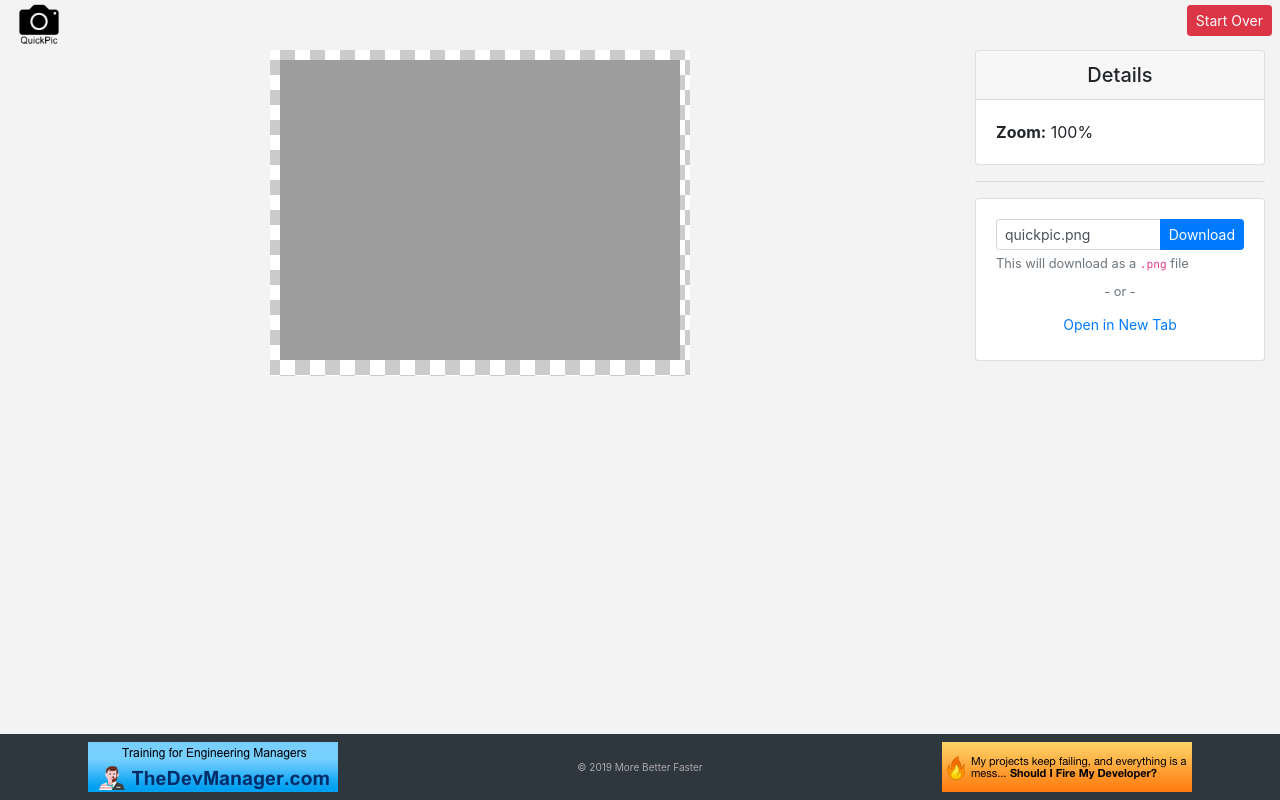
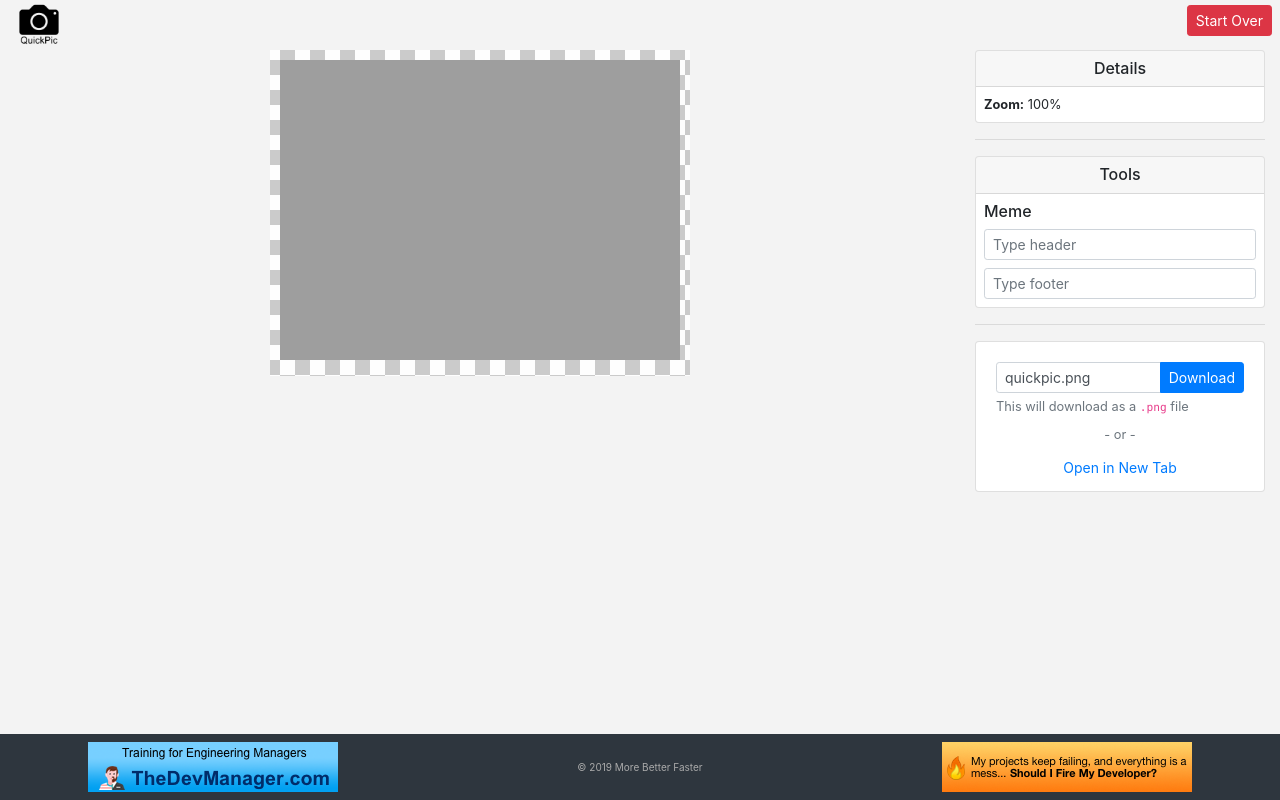
Before and after one commit to aaronsaray/quickpic.dev, a Vue app: page / in a window 1280 px wide. Both pictures are taken after typing "https://example.com" into the empty fields and a click on the button "Go". Built offline with nearby package versions, Linux system fonts and the light colour scheme.

Commit message:
progress adding the meme text

```diff
--- a/src/components/EditTools.vue
+++ b/src/components/EditTools.vue
@@ -1,15 +1,38 @@
 <template>
   <div>
     <div class="card mb-2">
-      <h5 class="text-center card-header">Details</h5>
-      <div class="card-body">
+      <h6 class="text-center card-header p-2">Details</h6>
+      <div class="card-body small p-2">
         <strong>Zoom:</strong>
         {{ this.zoomPercentage }}%
       </div>
     </div>
     <hr />
+    <div class="card mb-2">
+      <h6 class="text-center card-header p-2">Tools</h6>
+      <div class="card-body small p-2">
+        <h6>Meme</h6>
+        <input
+          type="text"
+          class="form-control form-control-sm mb-2"
+          placeholder="Type header"
+          v-model="meme.header"
+          @keyup="handleMeme('header')"
+          @change="handleMeme('header')"
+        />
+        <input
+          type="text"
+          class="form-control form-control-sm"
+          placeholder="Type footer"
+          v-model="meme.footer"
+          @keyup="handleMeme()"
+          @change="handleMeme()"
+        />
+      </div>
+    </div>
+    <hr />
     <div class="card">
-      <div class="card-body">
+      <div class="card-body pb-2">
         <form @submit.prevent="handleDownloadRequest()">
           <div class="input-group">
             <input
@@ -51,7 +74,11 @@ export default {
 
   data: function() {
     return {
-      filename: "quickpic.png"
+      filename: "quickpic.png",
+      meme: {
+        header: "",
+        footer: ""
+      }
     };
   },
 
@@ -73,6 +100,10 @@ export default {
      */
     handleOpenInNewTab() {
       EventBus.$emit("edit-tools:open-in-new-tab");
+    },
+
+    handleMeme() {
+      EventBus.$emit("edit-tools:meme", this.meme);
     }
   },
 
--- a/src/components/MainImage.vue
+++ b/src/components/MainImage.vue
@@ -2,6 +2,8 @@
   <div id="main-image" ref="main-image">
     <div class="matte" ref="matte">
       <canvas ref="canvas">Canvas support is required to use this website.</canvas>
+      <span id="meme-header" v-bind:style="memeStyle">{{ this.meme.header }}</span>
+      <span id="meme-footer" v-bind:style="memeStyle">{{ this.meme.footer }}</span>
     </div>
   </div>
 </template>
@@ -14,12 +16,24 @@ export default {
     image: HTMLImageElement
   },
 
+  data: function() {
+    return {
+      scale: 1,
+      meme: {
+        header: "",
+        footer: ""
+      }
+    };
+  },
+
   created() {
     EventBus.$on("edit-tools:download", filename =>
       this.downloadImage(filename)
     );
 
     EventBus.$on("edit-tools:open-in-new-tab", this.openImageInNewTab);
+
+    EventBus.$on("edit-tools:meme", this.applyMeme);
   },
 
   mounted() {
@@ -42,17 +56,18 @@ export default {
       let canvasHeight = imageHeight;
 
       if (imageWidth > containerWidth) {
-        let scale = (containerWidth / imageWidth).toFixed(2);
+        this.scale = (containerWidth / imageWidth).toFixed(2);
         // then scale it to the lowest 5 increment
-        scale = (Math.floor((scale * 100) / 5) * 5) / 100;
+        this.scale = (Math.floor((this.scale * 100) / 5) * 5) / 100;
 
-        this.$emit("scaled", scale);
-        this.$refs.matte.style.transform = `scale(${scale})`;
+        this.$refs.matte.style.transform = `scale(${this.scale})`;
       }
 
       canvas.width = canvasWidth;
       canvas.height = canvasHeight;
       canvas.imageSmoothingEnabled = false;
+
+      this.$emit("scaled", this.scale);
 
       let context = canvas.getContext("2d");
       context.drawImage(this.image, 0, 0, canvasWidth, canvasHeight);
@@ -96,6 +111,25 @@ export default {
         let popUp = window.open();
         popUp.document.write('<img src="' + imageData + '"/>');
       });
+    },
+
+    /**
+     * Apply meme from the tools
+     */
+    applyMeme(meme) {
+      this.meme.header = meme.header.toUpperCase();
+      this.meme.footer = meme.footer.toUpperCase();
+    }
+  },
+
+  computed: {
+    memeStyle() {
+      let size = 48 / this.scale;
+      let padding = 10 / this.scale;
+      return {
+        fontSize: `${size}px`,
+        padding: `${padding}px`
+      };
     }
   }
 };
@@ -107,6 +141,7 @@ export default {
   justify-content: center;
 
   .matte {
+    position: relative;
     transform-origin: top center;
 
     padding: 10px;
@@ -133,4 +168,26 @@ export default {
     background-position: -5px -5px, 10px 10px;
   }
 }
+#meme-header,
+#meme-footer {
+  display: block;
+  position: absolute;
+  left: 0;
+  text-align: center;
+  width: 100%;
+  color: white;
+  text-shadow: -2px -2px 0 #000, 2px -2px 0 #000, -2px 2px 0 #000,
+    2px 2px 0 #000;
+  font-family: Impact, Charcoal, sans-serif;
+
+  // these will be altered
+  padding: 10px;
+  font-size: 48px;
+}
+#meme-header {
+  top: 0px;
+}
+#meme-footer {
+  bottom: 0px;
+}
 </style>
```
